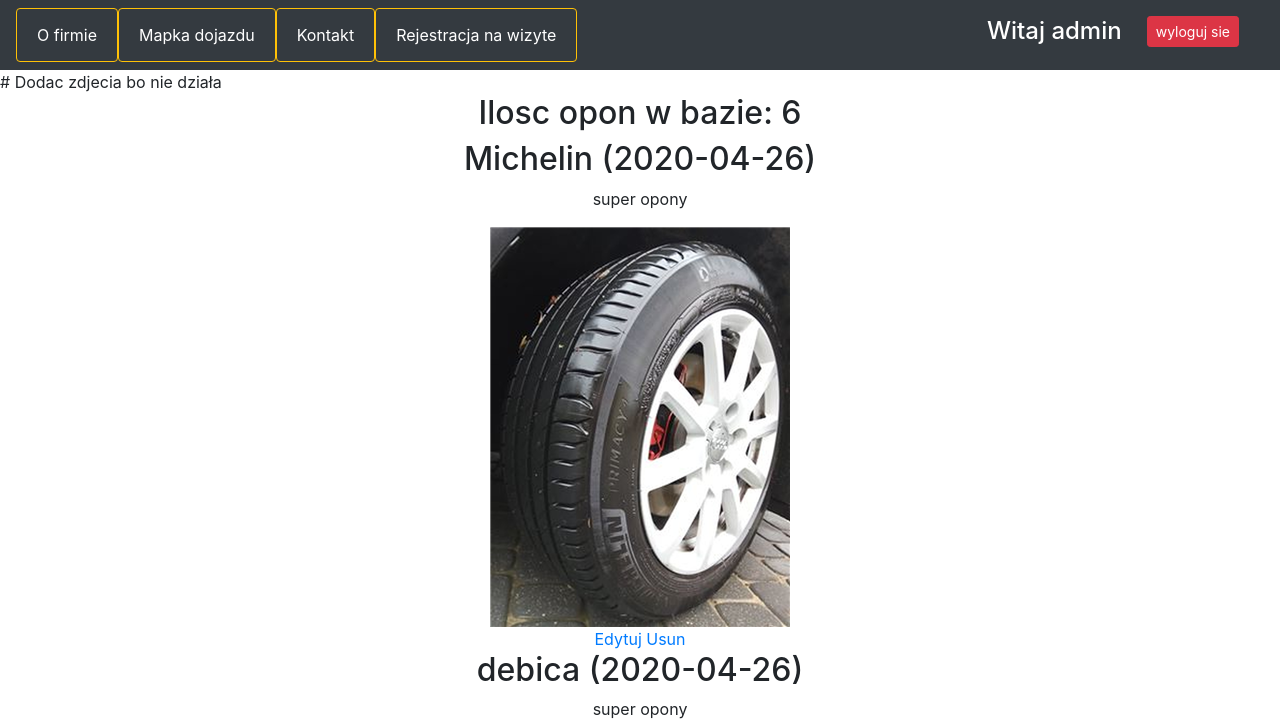
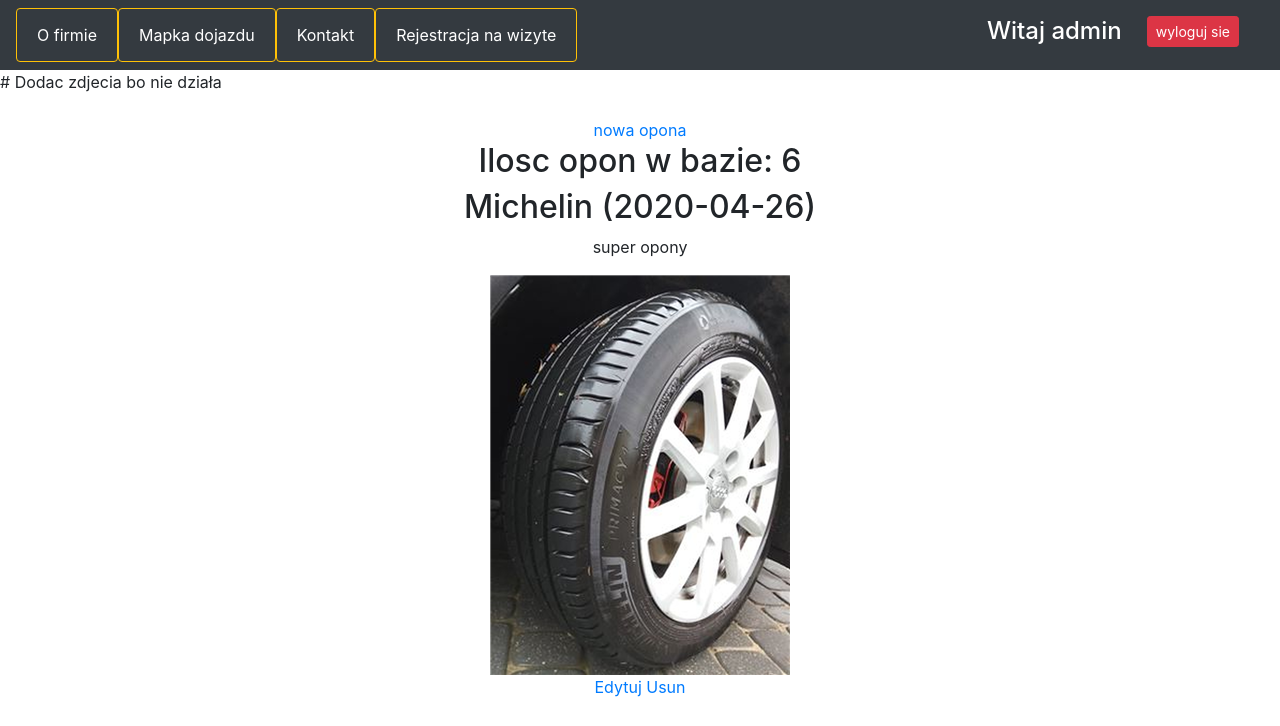
Before and after one commit to jurskimalarski/projZAI, a Django app: page /opony/wszystkie/ in a window 1280 px wide. Shown: the top 726 px of the page. Run offline with Django 3.2, Linux system fonts and the light colour scheme; a user stored in the database is signed in; data comes from the database, SQL or seed files in the repository; both versions use the stored data as it was after the commit; some libraries are stand-ins or nearby versions.

Commit message:
Dodanie if dodawanie opon

```diff
--- a/templates/opony.html
+++ b/templates/opony.html
@@ -16,6 +16,11 @@
         <h2>brak opon</h2>
         <a href="{% url 'nowa_opona' %}">nowa opona</a>
     {% else %}
+    {% if user.is_authenticated %}<br>
+        <a href="{% url 'nowa_opona' %}">nowa opona</a>
+    {% else %}
+    {% endif %}
+
         <h2>Ilosc opon w bazie: {{ opony |length}}</h2>
         <h1> </h1>
     {% for opona in opony %}
@@ -35,7 +40,7 @@
 
         {% endif %}
 
-
+        <br><br><br>
 
     {% endfor %}
 
```
Also changed, not shown: db.sqlite3.
